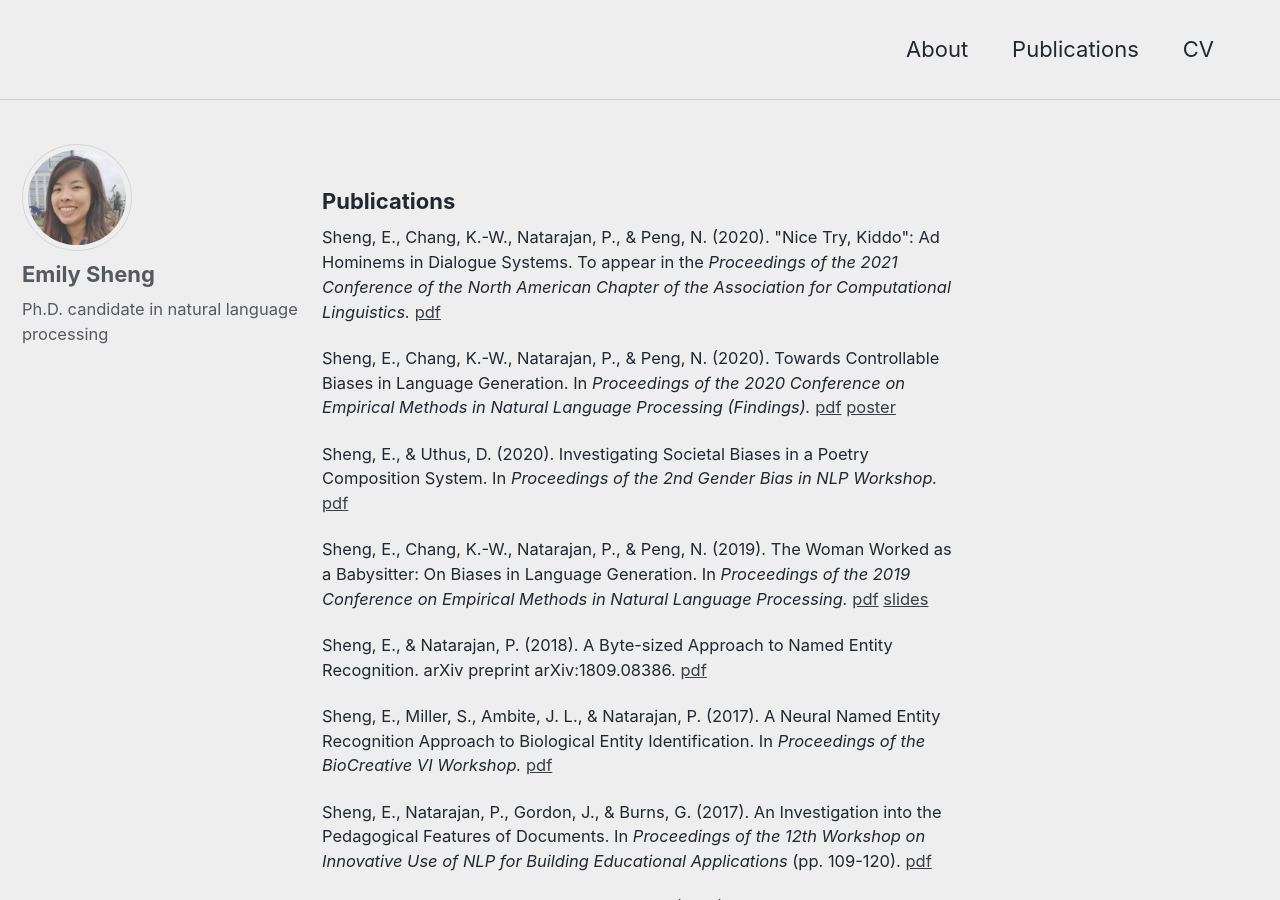
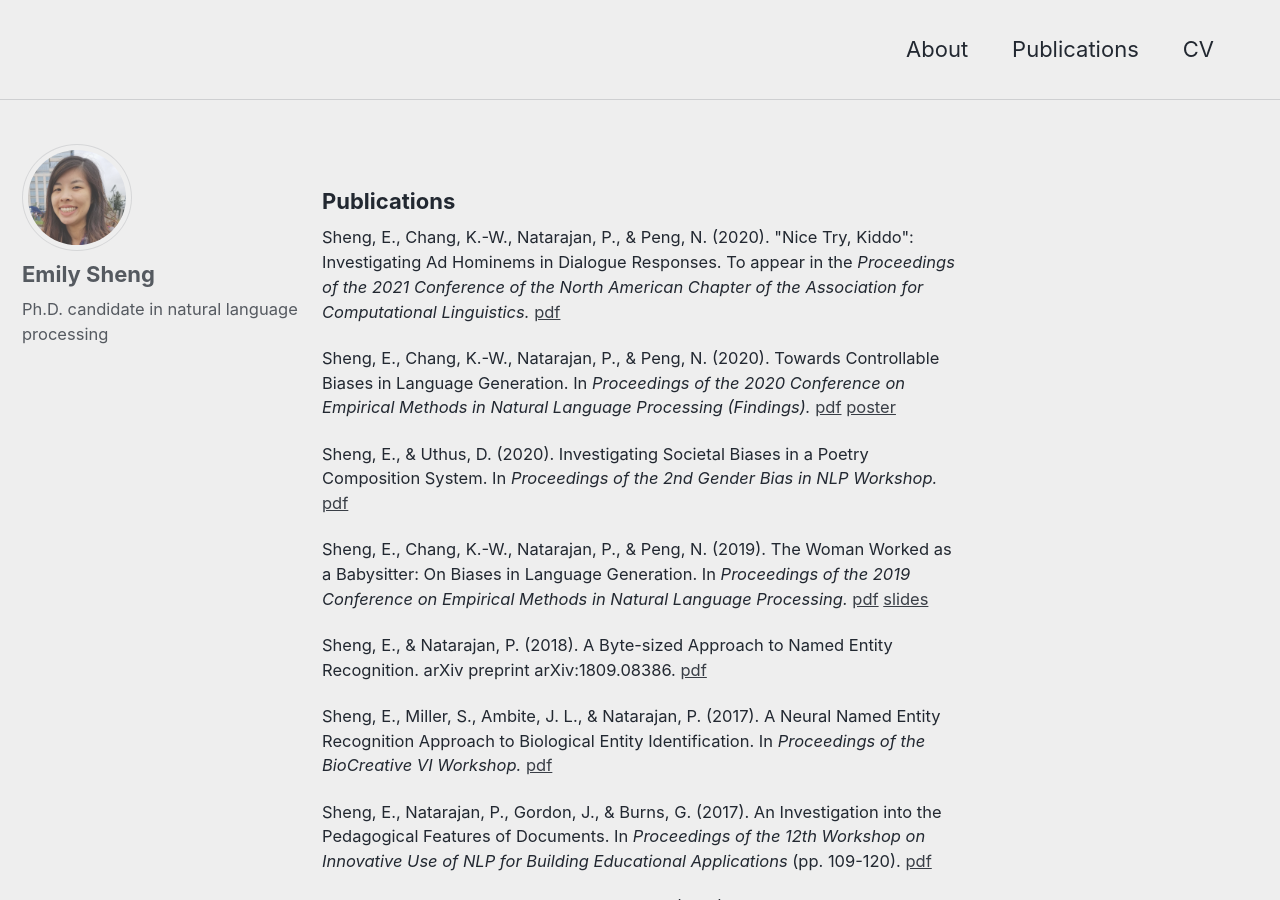
Before and after one commit to ewsheng/ewsheng.github.io, a Jekyll site: the page built from _pages/publications.html, in a window 1280 px wide and 900 px high. Built offline with Jekyll 4.4.1, drawn with Linux system fonts in a browser that asks for light colours.

Commit message:
Updated ad hominem title

```diff
--- a/_pages/publications.html
+++ b/_pages/publications.html
@@ -3,7 +3,7 @@ permalink: /publications/
 ---
 <h3>Publications</h3>
 <p>
-    Sheng, E., Chang, K.-W., Natarajan, P., & Peng, N. (2020). "Nice Try, Kiddo": Ad Hominems in Dialogue Systems. To appear in the <i>Proceedings of the 2021 Conference of the North American Chapter of the Association for Computational Linguistics.</i> <a target="_blank" href="https://arxiv.org/abs/2010.12820">pdf</a>
+    Sheng, E., Chang, K.-W., Natarajan, P., & Peng, N. (2020). "Nice Try, Kiddo": Investigating Ad Hominems in Dialogue Responses. To appear in the <i>Proceedings of the 2021 Conference of the North American Chapter of the Association for Computational Linguistics.</i> <a target="_blank" href="https://arxiv.org/abs/2010.12820">pdf</a>
 </p>
 <p>
     Sheng, E., Chang, K.-W., Natarajan, P., & Peng, N. (2020). Towards Controllable Biases in Language Generation. In <i>Proceedings of the 2020 Conference on Empirical Methods in Natural Language Processing (Findings).</i> <a target="_blank" href="https://www.aclweb.org/anthology/2020.findings-emnlp.291.pdf">pdf</a> <a target="_blank" href="{{ site.url }}/pdfs/controllable_biases_poster.pdf">poster</a>
```
Also changed, not shown: 1 other file.
